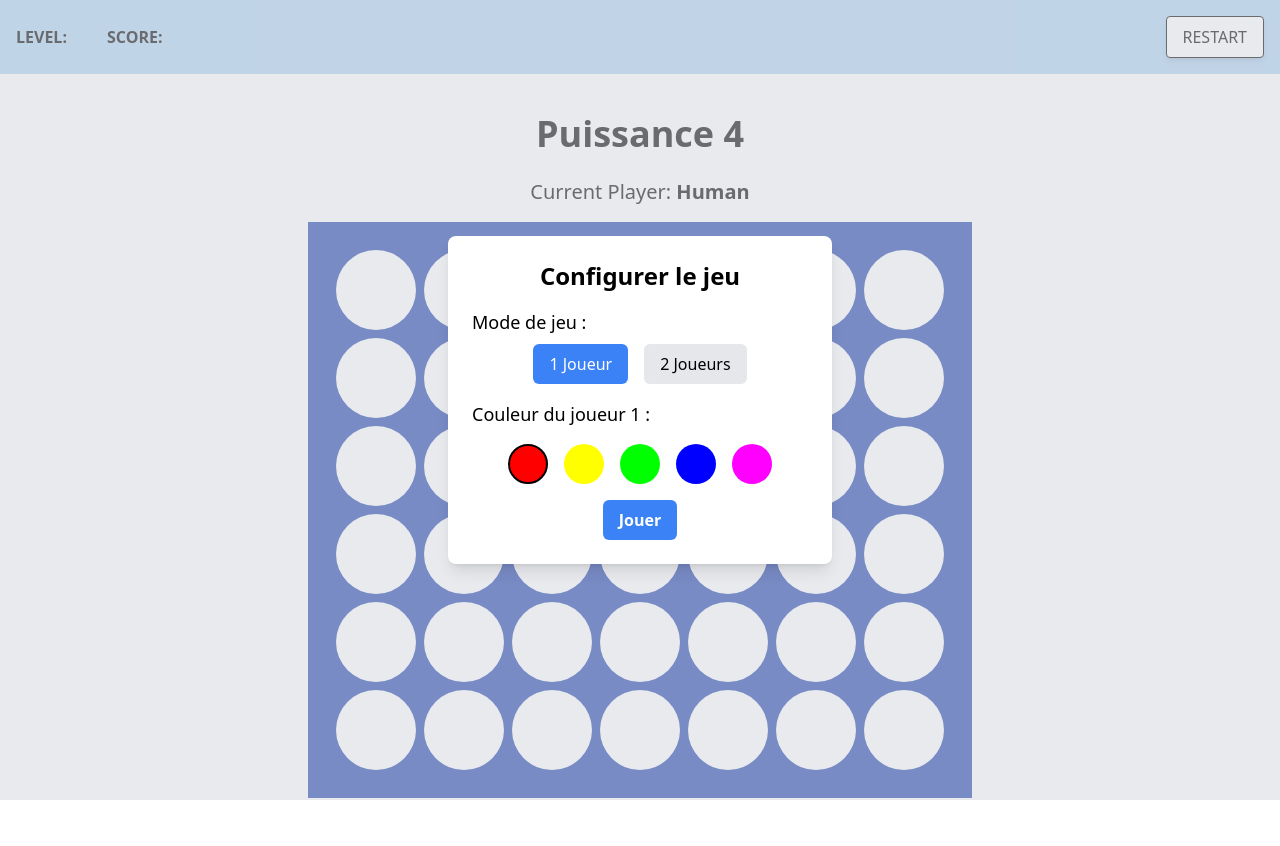
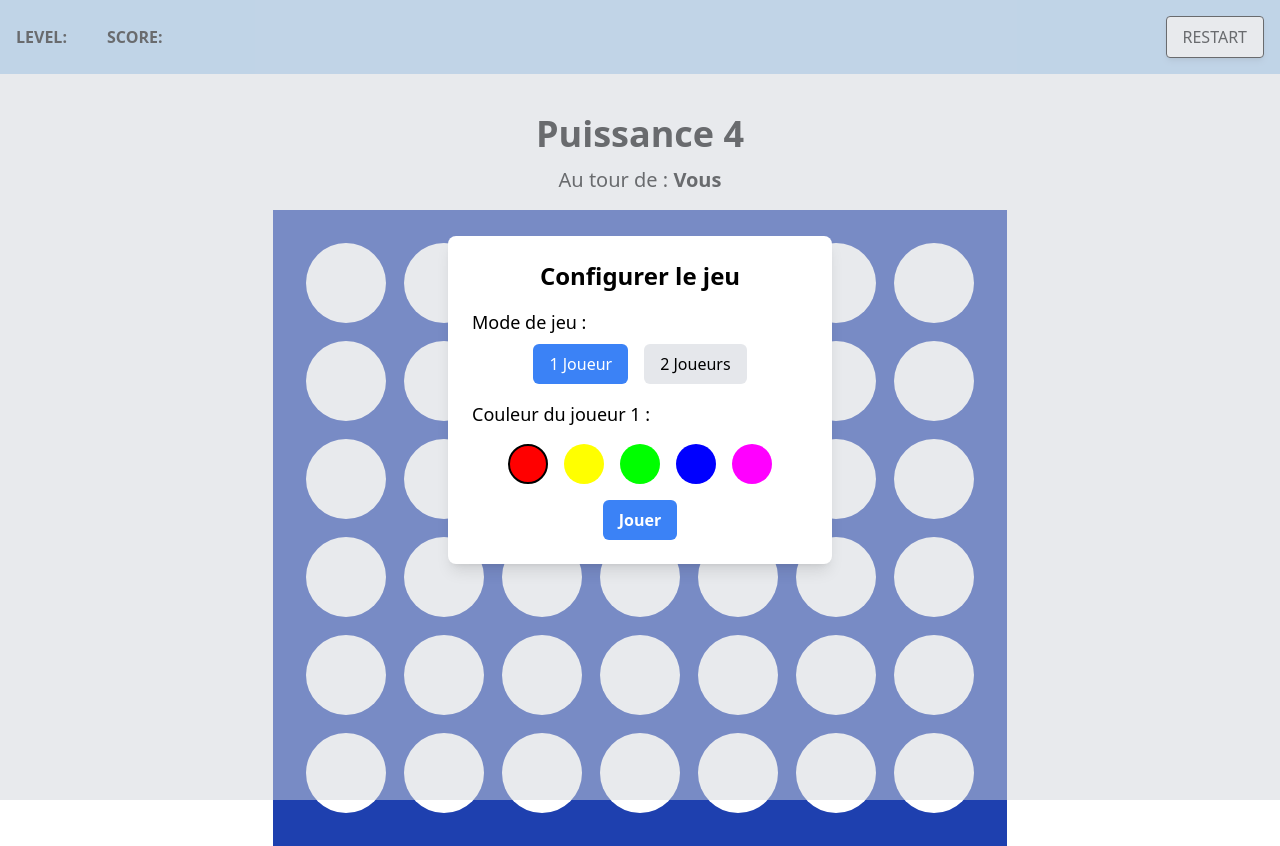
Before and after one commit to zaitsev69/puissance4, a Next.js app: page / in a window 1280 px wide. Before the commit the page ends 800 px from the top, so only its background shows below. Built offline with nearby package versions, Linux system fonts and the light colour scheme.

Commit message:
Mise à jour

```diff
--- a/src/components/board_bot.jsx
+++ b/src/components/board_bot.jsx
@@ -45,7 +45,7 @@ const checkWinner = (board, player) => {
 
 export default function Board_bot({ playerColor, botColor }) {
   const [board, setBoard] = useState(createBoard());
-  const [currentPlayer, setCurrentPlayer] = useState("Human");
+  const [currentPlayer, setCurrentPlayer] = useState("Vous");
   const [winner, setWinner] = useState(null);
 
   const dropPiece = (col) => {
@@ -59,7 +59,7 @@ export default function Board_bot({ playerColor, botColor }) {
         if (checkWinner(newBoard, currentPlayer)) {
           setWinner(currentPlayer);
         } else {
-          setCurrentPlayer(currentPlayer === "Human" ? "Bot" : "Human");
+          setCurrentPlayer(currentPlayer === "Vous" ? "Bot" : "Vous");
         }
         break;
       }
@@ -82,30 +82,30 @@ export default function Board_bot({ playerColor, botColor }) {
     return (
       <div
         key={col}
-        className={`w-20 h-20  rounded-full flex justify-center items-center cursor-pointer`}
+        className={`w-20 h-20 rounded-full flex justify-center items-center cursor-pointer m-[5px]`}
         style={{
           backgroundColor:
-            value === "Human"
+            value === "Vous"
               ? playerColor
               : value === "Bot"
               ? botColor
               : "white",
         }}
-        onClick={() => currentPlayer === "Human" && dropPiece(col)}
+        onClick={() => currentPlayer === "Vous" && dropPiece(col)}
       />
     );
   };
 
   return (
     <div className="flex flex-col items-center mt-10">
-      <h1 className="text-4xl font-bold mb-6">Puissance 4</h1>
+      <h1 className="text-4xl font-bold mb-3">Puissance 4</h1>
       {winner ? (
         <h2 className="text-2xl font-semibold mb-4 text-green-600">
-          {winner} wins!
+          {winner} avez gagné !
         </h2>
       ) : (
         <h2 className="text-xl mb-4">
-          Current Player: <span className="font-bold">{currentPlayer}</span>
+          Au tour de : <span className="font-bold">{currentPlayer}</span>
         </h2>
       )}
       <div className="grid grid-cols-7 grid-rows-6 gap-2 bg-blue-800 p-7">
--- a/src/components/board_local.jsx
+++ b/src/components/board_local.jsx
@@ -90,25 +90,26 @@ const Board_local = ({
   };
 
   return (
-    <div className="flex flex-col items-center space-y-4">
-      <h1 className="text-2xl font-bold">Puissance 4</h1>
+    <div className="flex flex-col items-center space-y-4 mt-10">
+      <h1 className="text-4xl font-bold">Puissance 4</h1>
       <div className="text-lg">
         Au tour de :{" "}
         <span
           style={{
             color: currentPlayer === "P1" ? playerColor : playerTwoColor,
+            fontWeight: 'bold',
           }}
         >
           {currentPlayer === "P1" ? "Joueur 1" : "Joueur 2"}
         </span>
       </div>
-      <div className="grid grid-cols-7 gap-1">
+      <div className="grid grid-cols-7 bg-blue-800 p-7">
         {grid.map((row, rowIndex) =>
           row.map((cell, colIndex) => (
             <div
               key={`${rowIndex}-${colIndex}`}
               onClick={() => handleColumnClick(colIndex)}
-              className="w-24 h-24 bg-blue-500 flex items-center justify-center cursor-pointer"
+              className="w-24 h-24 flex items-center justify-center cursor-pointer"
             >
               <div
                 className={`w-20 h-20 rounded-full ${
@@ -138,12 +139,6 @@ const Board_local = ({
         </div>
       )}
 
-      <button
-        onClick={resetGame}
-        className="mt-4 px-4 py-2 bg-gray-500 text-white rounded"
-      >
-        Réinitialiser le jeu
-      </button>
     </div>
   );
 };
```
